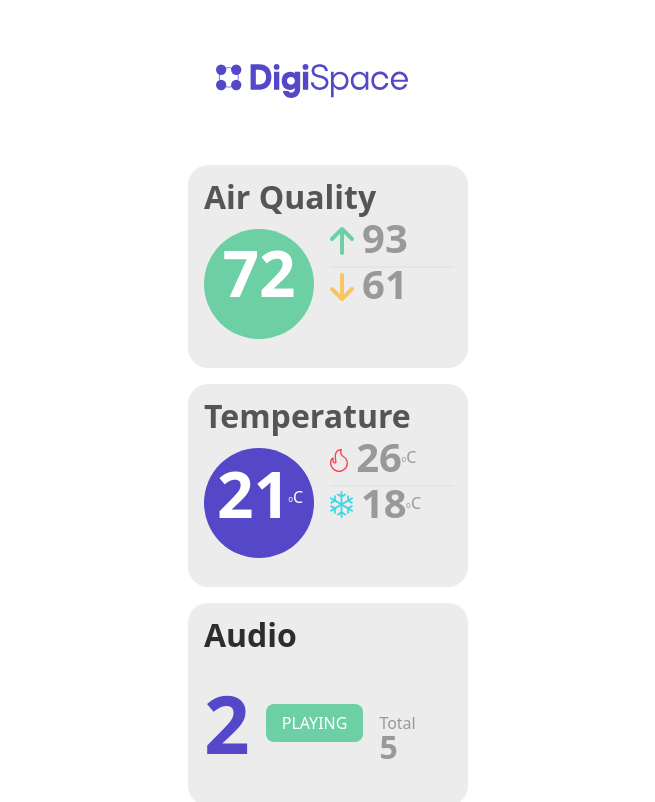
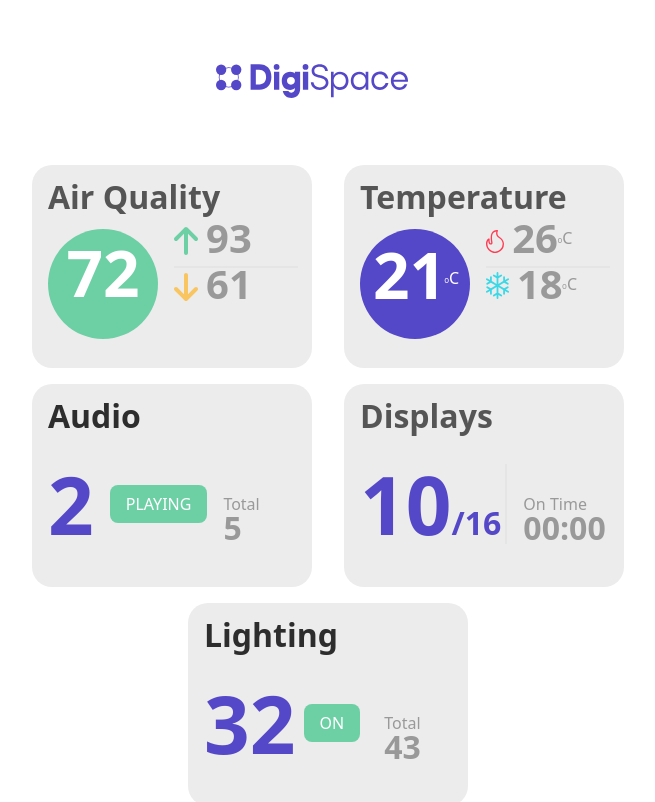
Before and after one commit to 1metalhead/Frontend-Developer-Task, an Angular app: page / in a window 1280 px wide. Shown: the top 802 px of the page, without its empty margins (328-983 px from the left). Built offline with nearby package versions, Linux system fonts and the light colour scheme.

Commit message:
container padding

```diff
--- a/src/app/app.component.scss
+++ b/src/app/app.component.scss
@@ -12,5 +12,5 @@
     }
     display: flex;
     justify-content: center;
-    padding: 0 24rem;
+    padding: 0 18%;
 }
```
